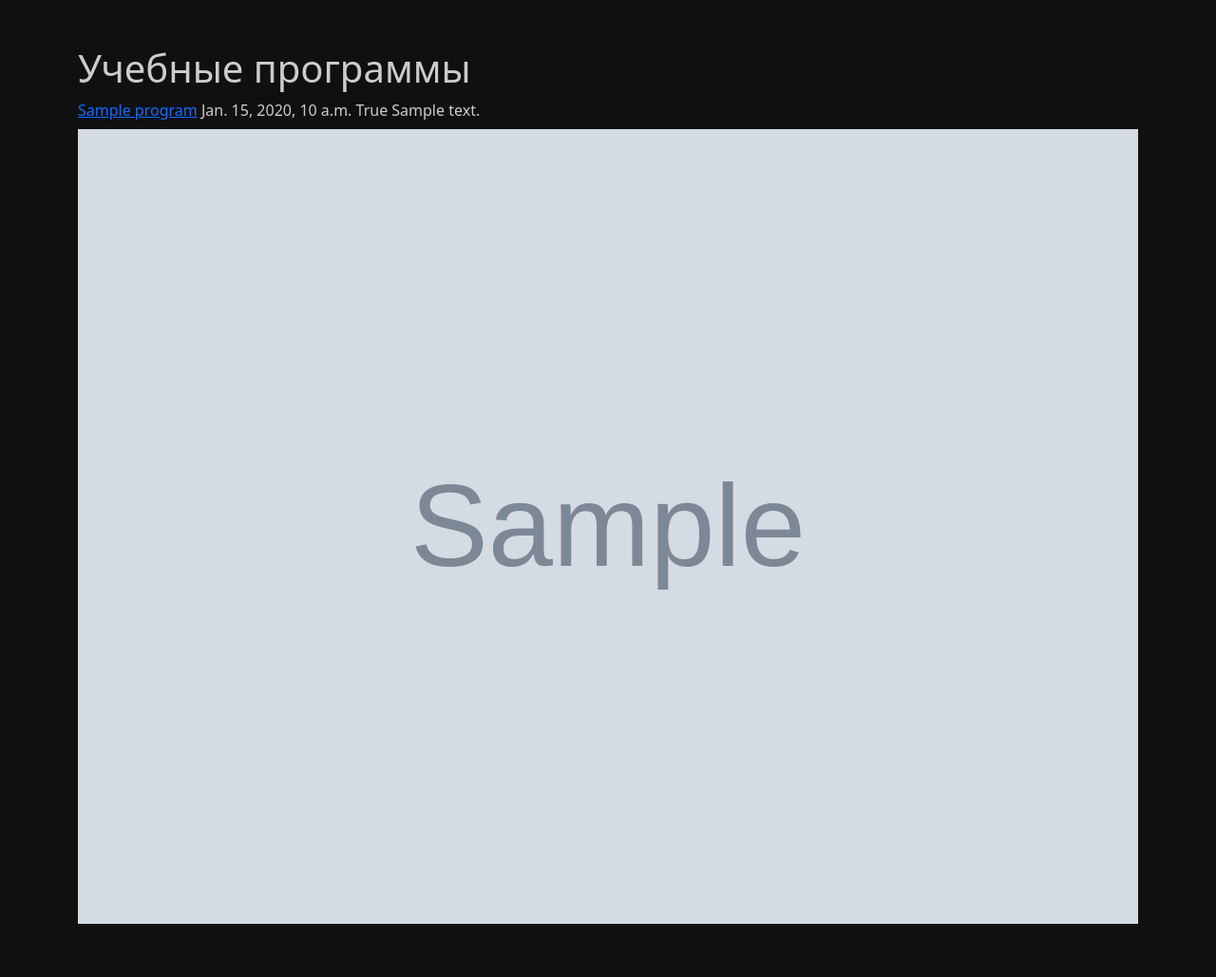
After one commit to CarloDiPalma/copp, a Django app: page /programs/ in a window 1280 px wide. The commit adds this page. Shown: the whole page at 95% size. Run offline with Django 4.2, Linux system fonts and the light colour scheme; tables that the repository leaves empty hold one stand-in row (values such as "Sample post"); grey boxes marked "Sample" are stand-in pictures; some libraries are stand-ins or nearby versions.

Commit message:
List of progs and prog-detail page with images

```diff
--- a/copp/urls.py
+++ b/copp/urls.py
@@ -1,7 +1,15 @@
+from django.conf.urls.static import static
 from django.contrib import admin
 from django.urls import include, path
 
+from django.conf import settings
+
 urlpatterns = [
-    path('', include('edu_progs.urls', namespace='posts')),
+    path('programs/', include('edu_progs.urls', namespace='edu_progs')),
     path('admin/', admin.site.urls),
 ]
+
+if settings.DEBUG:
+    urlpatterns += static(
+        settings.MEDIA_URL, document_root=settings.MEDIA_ROOT
+    )
--- a/edu_progs/models.py
+++ b/edu_progs/models.py
@@ -1,7 +1,7 @@
 from django.db import models
 
 
-class Programm(models.Model):
+class Program(models.Model):
     """Учебная программа."""
 
     name = models.CharField(max_length=140)
@@ -10,6 +10,9 @@ class Programm(models.Model):
         blank=True,
         verbose_name='Описание группы',
         help_text='Описание программы'
+    )
+    image = models.ImageField(
+        upload_to='programs/images'
     )
     reg_start = models.DateTimeField(
         verbose_name='дата начала регистрации',
--- /dev/null
+++ b/edu_progs/templates/edu_progs/includes/short_story.html
@@ -0,0 +1,8 @@
+{% load thumbnail %}
+<a href="{% url 'edu_progs:program-detail' prog.id %}">{{ prog.name }}</a>
+{{ prog.edu_start }}
+{{ prog.is_free }}
+{{ prog.text }}
+{% thumbnail prog.image "300" crop="center" upscale=True as im %}
+    <img class="card-img my-2" src="{{ im.url }}">
+{% endthumbnail %}
--- a/edu_progs/templates/edu_progs/index.html
+++ b/edu_progs/templates/edu_progs/index.html
@@ -8,10 +8,7 @@
     <h1>Учебные программы</h1>
 
         {% for prog in progs %}
-            {{ prog.name }}
-            {{ prog.edu_start }}
-            {{ prog.is_free }}
-            {{ prog.text }}
+            {% include 'edu_progs/includes/short_story.html' %}
         {% endfor %}
 
 {% endblock content %}
--- a/edu_progs/urls.py
+++ b/edu_progs/urls.py
@@ -6,4 +6,5 @@ app_name = 'edu_progs'
 
 urlpatterns = [
     path('', views.index, name='index'),
+    path('<str:pk>/', views.program_detail, name='program-detail'),
 ]
--- a/edu_progs/views.py
+++ b/edu_progs/views.py
@@ -1,10 +1,16 @@
 from django.shortcuts import render
 
-from edu_progs.models import Programm
+from edu_progs.models import Program
 
 
 def index(request):
-    progs = Programm.objects.all()
+    progs = Program.objects.all()
 
     context = {'progs': progs}
     return render(request, 'edu_progs/index.html', context)
+
+
+def program_detail(request, pk):
+    program = Program.objects.get(id=pk)
+    context = {'program': program}
+    return render(request, 'edu_progs/program_detail.html', context)
--- /dev/null
+++ b/static/css/style.css
@@ -0,0 +1,4 @@
+body {
+    background: #101010;
+    color: #ccc;
+}
```
Also changed, not shown: copp/settings.py (+9 -0 lines), edu_progs/admin.py (+5 -5 lines), edu_progs/templates/edu_progs/program_detail.html (added, +20 -0 lines), edu_progs/migrations/0002_programm_image.py (added), edu_progs/migrations/0003_rename_programm_program.py (added), 1 other file.
